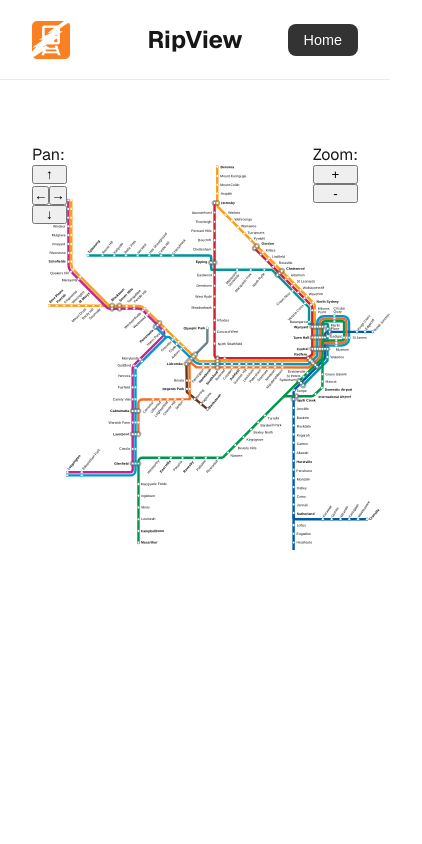
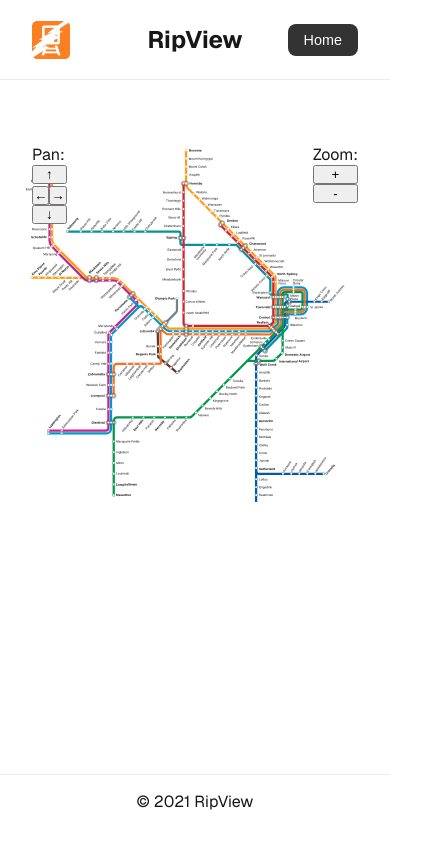
Before and after one commit to Edwintang2005/ripview, a Next.js app in the folder ripview/: page /mapInput in a window 390 px wide. Shown: the whole page, 422 px wide, since content can reach past the window. Built offline with nearby package versions, Linux system fonts and the light colour scheme.

Commit message:
resolved some dark mode issues

```diff
--- a/ripview/src/app/mapInput/layout.tsx
+++ b/ripview/src/app/mapInput/layout.tsx
@@ -4,7 +4,7 @@
 
 export const viewport: Viewport = {
     width: 'device-width',
-    userScalable: true,
+    userScalable: false,
     initialScale: 1,
     viewportFit: 'cover'
 };
--- a/ripview/src/app/mapInput/mapInput.module.css
+++ b/ripview/src/app/mapInput/mapInput.module.css
@@ -5,7 +5,6 @@
 
     --button-primary-hover: #383838;
     --button-secondary-hover: #f2f2f2;
-    top: 0;
     display: grid;
     grid-template-rows: auto 1fr auto;
     align-items: start;
@@ -46,9 +45,32 @@
 
 .map {
     /* margin: auto; */
-    position: absolute;
+    position: relative;
     width: 100%;
     height: auto;
     pointer-events: all;
     z-index: 0;
 }
+
+@media (prefers-color-scheme: dark) {
+    .page {
+        --gray-rgb: 255, 255, 255;
+        --gray-alpha-200: rgba(var(--gray-rgb), 0.145);
+        --gray-alpha-100: rgba(var(--gray-rgb), 0.06);
+
+        --button-primary-hover: #ccc;
+        --button-secondary-hover: #1a1a1a;
+    }
+}
+
+@media (max-width: 37.5rem) {
+    .page {
+        padding: 0 0 1rem 0;
+    }
+
+    .main {
+        align-items: center;
+        padding: 0 1rem;
+        margin-bottom: 1rem;
+    }
+}
--- a/ripview/src/app/mapInput/page.tsx
+++ b/ripview/src/app/mapInput/page.tsx
@@ -4,6 +4,7 @@
 import { useCallback, MouseEvent } from 'react';
 import { useRouter } from 'next/navigation';
 import Header from '@/components/Header';
+import Footer from '@/components/Footer';
 import { useState } from 'react';
 
 export default function MapInput() {
@@ -112,7 +113,9 @@
                     viewBox={viewBox}
                     onClick={handleSVGClick}
                 />
+
             </main>
+            <Footer/>
         </div>
     );
 }
--- a/ripview/src/app/tripPlanning/page.tsx
+++ b/ripview/src/app/tripPlanning/page.tsx
@@ -214,8 +214,9 @@
                         </div>
                     ))}
                 </div>
-                <Footer />
+
             </main>
+            <Footer />
             <ScrollToTop />
         </div>
     );
```
Also changed, not shown: 1 other file (tests, documents, lock files or other folders).
